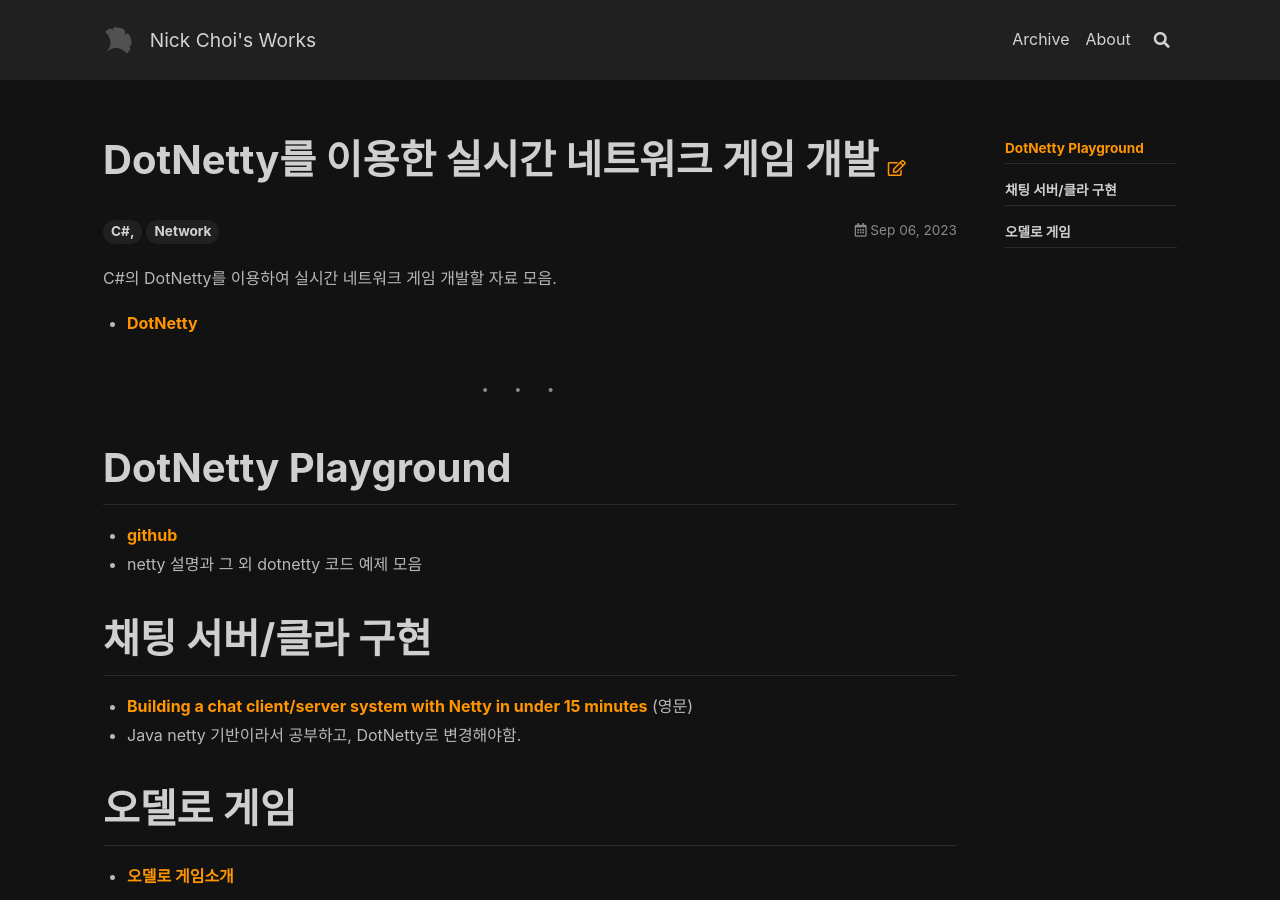
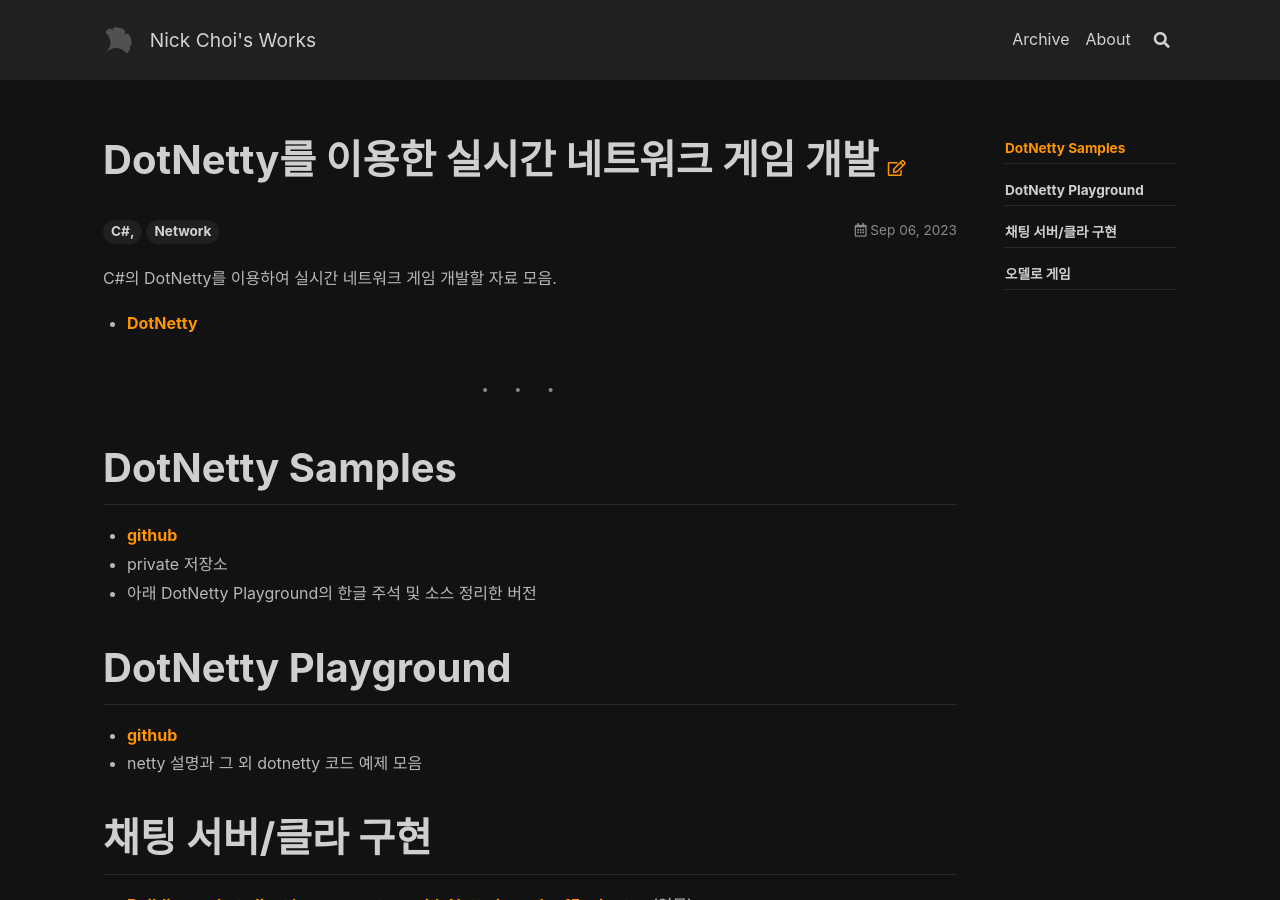
Before and after one commit to nick-choi/nick-choi.github.io, a Jekyll site: the page built from _posts/2023-09-06-22-dotnetty.md, in a window 1280 px wide and 900 px high. Built offline with Jekyll 4.4.1, drawn with Linux system fonts in a browser that asks for light colours; nearby versions of some CDN libraries.

Commit message:
DotNetty Samples 추가

```diff
--- a/_posts/2023-09-06-22-dotnetty.md
+++ b/_posts/2023-09-06-22-dotnetty.md
@@ -11,6 +11,11 @@
 <!-- more -->
 
 ---
+
+# DotNetty Samples
+* [github](https://github.com/snowpipe-dev/DotNettyServerSamples.git)
+* private 저장소
+* 아래 DotNetty Playground의 한글 주석 및 소스 정리한 버전
 
 # DotNetty Playground
 * [github](https://github.com/Lybecker/DotNettyPlayground)
```
Also changed, not shown: 2 other files.
